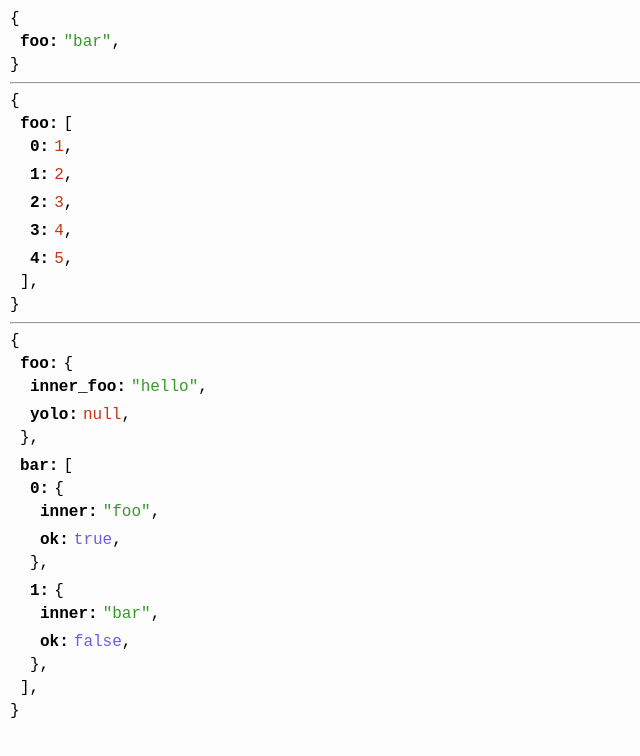
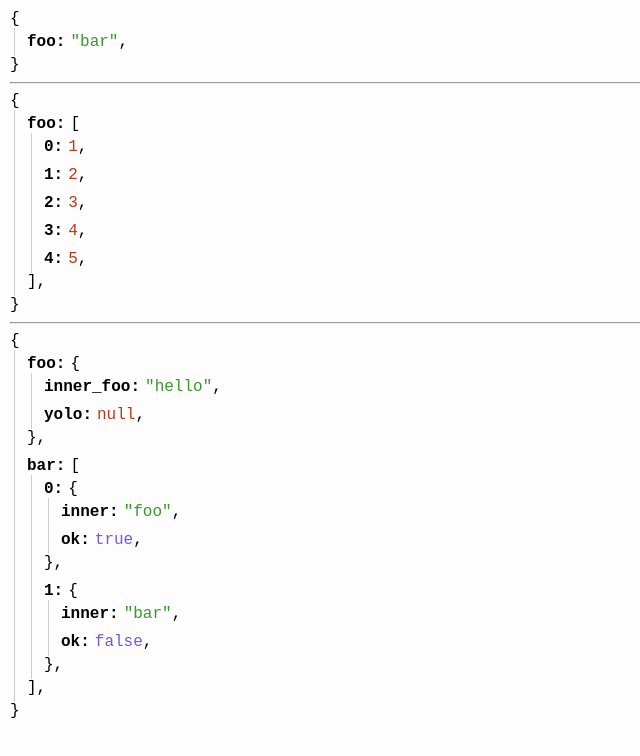
Before and after one commit to huytd/json-viewer, a React (Vite) app: page / in a window 1280 px wide. Shown: the top 756 px of the page, without its empty margins (0-640 px from the left). Built offline with nearby package versions, Linux system fonts and the light colour scheme.

Commit message:
Add indent guide

```diff
--- a/src/components/json-viewer/styles.scss
+++ b/src/components/json-viewer/styles.scss
@@ -1,5 +1,7 @@
 .json-record {
-  padding: 5px 10px;
+  padding: 5px 12px;
+  margin-left: 4px;
+  border-left: 1px solid #ccc;
 
   .json-record-key {
     vertical-align: top;
```
Also changed, not shown: meta-data/step-04-add-indent-guide.png (added).
